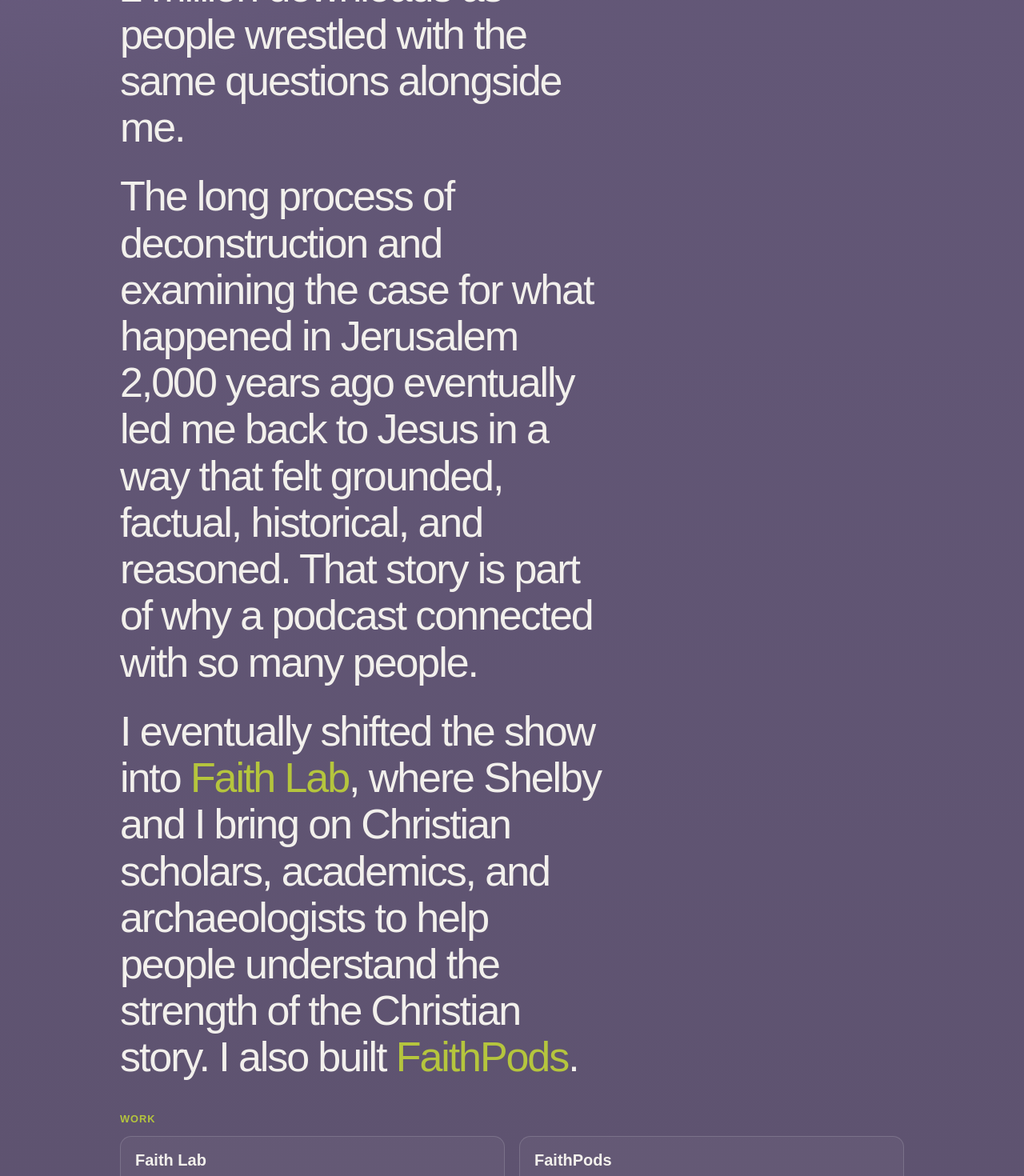
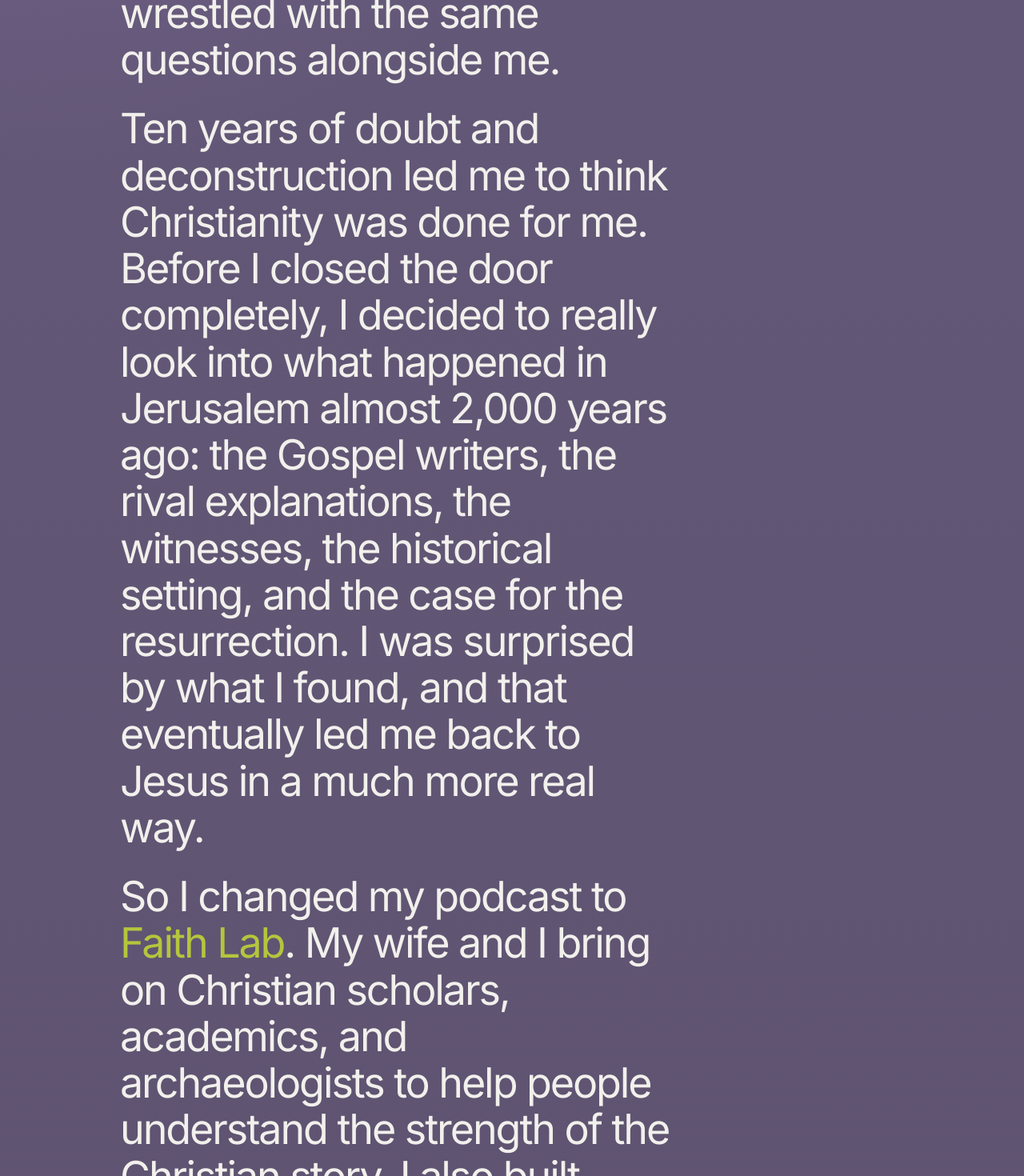
Before and after one commit to natemhanson/natemhanson.com, a Next.js app: page / in a window 1280 px wide. Shown: the part 660-2130 px from the top of the page at 80% size. Built offline with nearby package versions, Linux system fonts and the light colour scheme; no server answers.

Commit message:
Update bio copy and switch to Inter

```diff
--- a/src/app/globals.css
+++ b/src/app/globals.css
@@ -22,7 +22,7 @@ body {
   background-image:
     radial-gradient(circle at top left, rgba(150, 126, 190, 0.35), transparent 26%),
     linear-gradient(180deg, #65597a 0%, #5c516d 100%);
-  font-family: Arial, Helvetica, sans-serif;
+  font-family: var(--font-inter), sans-serif;
   -webkit-font-smoothing: antialiased;
   -moz-osx-font-smoothing: grayscale;
 }
--- a/src/app/layout.tsx
+++ b/src/app/layout.tsx
@@ -1,5 +1,11 @@
 import type { Metadata } from "next";
+import { Inter } from "next/font/google";
 import "./globals.css";
+
+const inter = Inter({
+  subsets: ["latin"],
+  variable: "--font-inter",
+});
 
 export const metadata: Metadata = {
   title: "Nate Hanson",
@@ -14,7 +20,7 @@ export default function RootLayout({
 }>) {
   return (
     <html lang="en">
-      <body>{children}</body>
+      <body className={inter.variable}>{children}</body>
     </html>
   );
 }
--- a/src/app/page.tsx
+++ b/src/app/page.tsx
@@ -9,23 +9,26 @@ const paragraphs = [
     million downloads as people wrestled with the same questions alongside me.
   </>,
   <>
-    The long process of deconstruction and examining the case for what
-    happened in Jerusalem 2,000 years ago eventually led me back to Jesus in a
-    way that felt grounded, factual, historical, and reasoned. That story is
-    part of why a podcast connected with so many people.
+    Ten years of doubt and deconstruction led me to think Christianity was
+    done for me. Before I closed the door completely, I decided to really look
+    into what happened in Jerusalem almost 2,000 years ago: the Gospel
+    writers, the rival explanations, the witnesses, the historical setting,
+    and the case for the resurrection. I was surprised by what I found, and
+    that eventually led me back to Jesus in a much more real way.
   </>,
   <>
-    I eventually shifted the show into{" "}
+    So I changed my podcast to{" "}
     <a href="https://faithlabshow.com" target="_blank" rel="noreferrer">
       Faith Lab
     </a>
-    , where Shelby and I bring on Christian scholars, academics, and
+    . My wife and I bring on Christian scholars, academics, and
     archaeologists to help people understand the strength of the Christian
     story. I also built{" "}
     <a href="https://faithpods.com" target="_blank" rel="noreferrer">
       FaithPods
     </a>
-    .
+    .com to help other Christian podcasters connect with more people and grow
+    their shows.
   </>,
 ];
 
```
